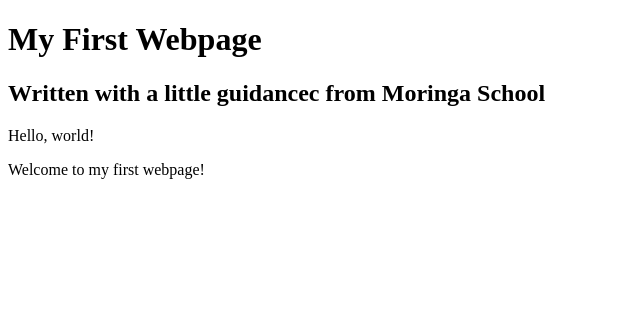
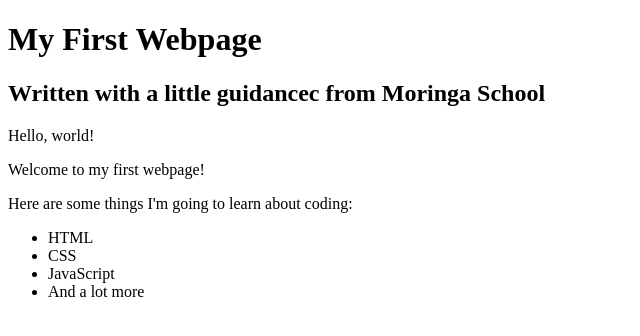
Before and after one commit to WekesaN/wekesa, a plain HTML site: page my-first-webpage.html in a window 1280 px wide. Shown: the whole page, without its empty margins (0-640 px from the left). Drawn offline with Linux system fonts and the light colour scheme.

Commit message:
add initial page structure

```diff
--- a/my-first-webpage.html
+++ b/my-first-webpage.html
@@ -7,7 +7,16 @@
   <body>
     <h1>My First Webpage</h1>
     <h2>Written with a little guidancec from Moringa School</h2>
+
     <p>Hello, world!</p>
-    <p>Welcome to my first webpage!</p?
+    <p>Welcome to my first webpage!</p>
+
+    <p>Here are some things I'm going to learn about coding:</p>
+    <ul>
+      <li>HTML</li>
+      <li>CSS</li>
+      <li>JavaScript</li>
+      <li>And a lot more</li>
+    </ul>
       </body>
 </html>
```
